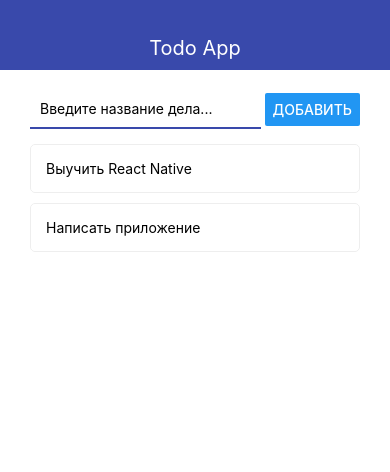
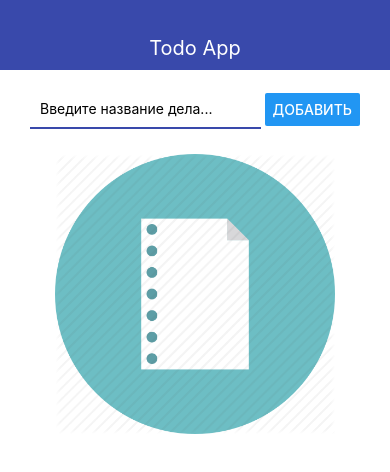
Before and after one commit to ZVMarina/react-native-first-project, a React Native app: screen / in a window 390 px wide. Shown: the top 472 px of the page. Built offline with nearby package versions, Linux system fonts and the light colour scheme.

Commit message:
lesson 34

```diff
--- a/App.js
+++ b/App.js
@@ -7,8 +7,8 @@ import { TodoScreen } from "./src/screens/TodoScreen";
 export default function App() {
   const [todoId, setTodoId] = useState(null);
   const [todos, setTodos] = useState([
-    { id: "1", title: "Выучить React Native" },
-    { id: "2", title: "Написать приложение" },
+ /*    { id: "1", title: "Выучить React Native" },
+    { id: "2", title: "Написать приложение" }, */
   ]);
 
   // возвращаем новый стейт, который состоит из нового элемента и копии прошлого
--- a/src/screens/MainScreen.js
+++ b/src/screens/MainScreen.js
@@ -1,21 +1,55 @@
 import React from "react";
-import { StyleSheet, View, FlatList } from "react-native";
+import { StyleSheet, View, FlatList, Image } from "react-native";
 import { AddTodo } from "../components/AddTodo";
 import { Todo } from "../components/Todo";
 
 export const MainScreen = ({ addTodo, todos, removeTodo, openTodo }) => {
+  let content = (
+    <FlatList
+      keyExtractor={(item) => item.id.toString()}
+      data={todos}
+      renderItem={({ item }) => (
+        <Todo todo={item} onRemove={removeTodo} onOpen={openTodo} />
+      )}
+    />
+  );
+
+  if (todos.length === 0) {
+    content = (
+      <View style={styles.imgWrap}>
+        {        <Image
+          style={styles.image}
+          source={require("../../assets/no-items.png")}
+        />}
+{/*         <Image
+          style={styles.image}
+          source={{
+            uri:
+              "https://www.inovex.de/blog/wp-content/uploads/2018/03/react-native.png",
+          }}
+        /> */}
+      </View>
+    );
+  }
+
   return (
     <View>
       <AddTodo onSubmit={addTodo} />
-      <FlatList
-        keyExtractor={(item) => item.id.toString()}
-        data={todos}
-        renderItem={({ item }) => (
-          <Todo todo={item} onRemove={removeTodo} onOpen={openTodo} />
-        )}
-      />
+      {content}
     </View>
   );
 };
 
-const styles = StyleSheet.create({});
+const styles = StyleSheet.create({
+  imgWrap: {
+    alignItems: "center",
+    justifyContent: "center",
+    padding: 10,
+    height: 300,
+  },
+  image: {
+    width: '100%',
+    height: '100%',
+    resizeMode: "contain",
+  },
+});
```
Also changed, not shown: assets/no-items.png (added).
